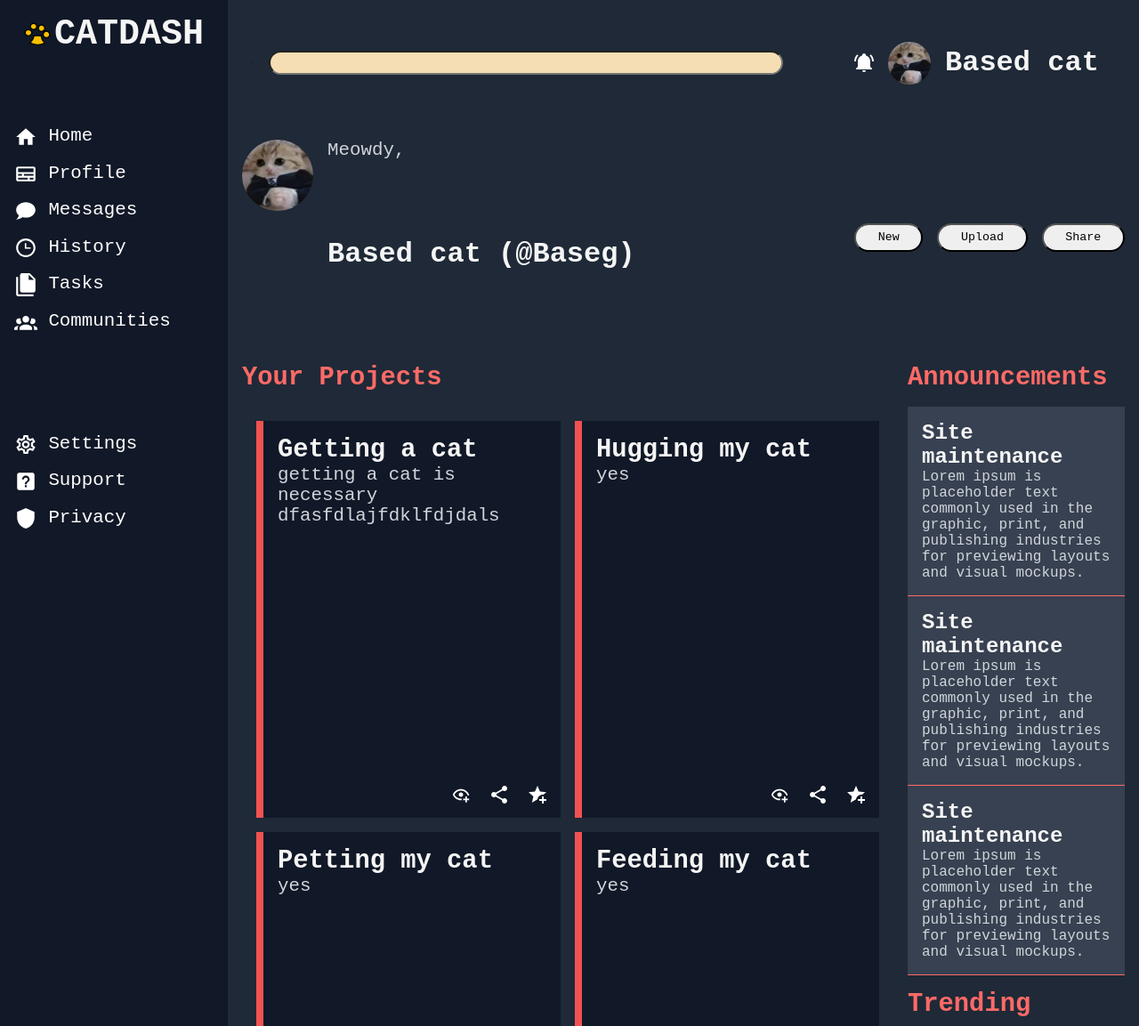
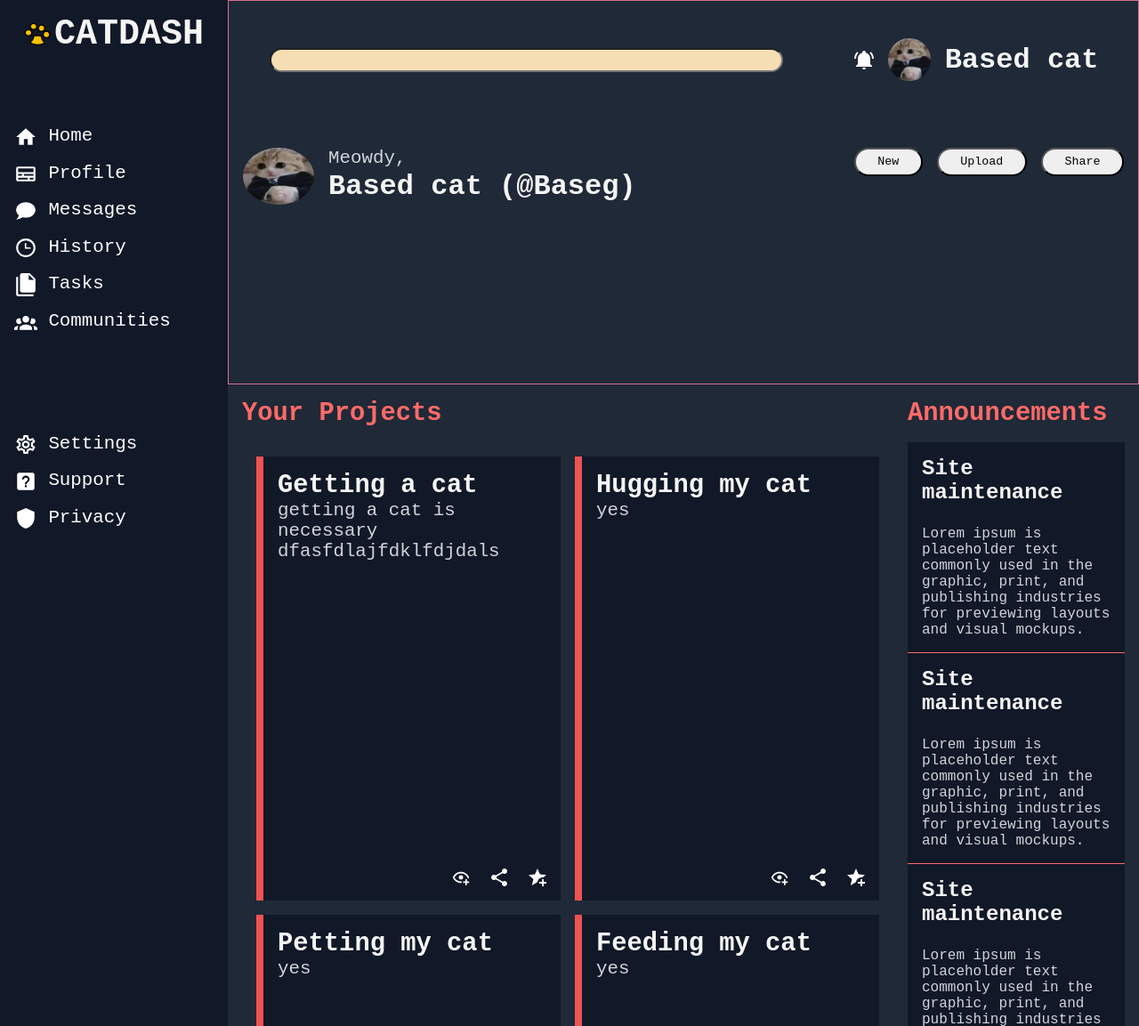
Before and after one commit to emShalaby/Dashboard, a plain HTML site: page index.html in a window 1280 px wide. Shown: the top 1153 px of the page at 89% size. Drawn offline with Linux system fonts and the light colour scheme.

Commit message:
reduce header size and add calender spot

```diff
--- a/index.html
+++ b/index.html
@@ -80,8 +80,8 @@
             <div class="greeting">
                 <img src="./baseg.png" alt="based-cat" class="profile-picture">
 
-                    <p>Meowdy,</p>
-                    <h2>Based cat (@Baseg)</h2>
+                 <p>Meowdy,</p>
+                <h2>Based cat (@Baseg)</h2>
 
             </div>
             <div class="functions-bar">
@@ -89,6 +89,8 @@
                 <button>Upload</button>
                 <button>Share</button>
             </div>
+            <div class="calender"></div>
+
             </div>
 
         <div class="main">
--- a/stylesheet.css
+++ b/stylesheet.css
@@ -71,12 +71,14 @@ p{
 
 .header{
     background-color: #1F2937;
-    padding: 1em;
+    padding-left: 1em;
+    padding-right: 1em;
     display: grid;
     grid-template-columns: 2fr 1fr;
-    grid-template-rows: 1fr 2fr;
+    grid-template-rows: auto auto auto;
     column-gap: 5em;
     row-gap: 2em;
+    border: solid 1px palevioletred;
 }
 .search{
     display: flex;
@@ -107,8 +109,10 @@ p{
     flex-direction: column;
     justify-content: space-between;
     background-color: #111827;
-    border-left: .5em solid #F05252
-    ;
+    border-left: .5em solid #F05252;
+    flex-wrap: wrap;
+
+
 
 }
 .cards-icons{
@@ -122,7 +126,7 @@ p{
     display: flex;
     flex-direction: column;
     justify-content: space-between;
-    gap: 1em;
+    gap: 2em;
 }
 
 .first-group{
@@ -161,18 +165,22 @@ padding: 1rem;
 }
 .greeting{
     display: grid;
-    grid-template-columns: auto 1fr;
-    grid-template-rows: 1fr 1fr;
-    column-gap: 1rem;
+    grid-template-columns: auto auto;
+    grid-template-rows: auto auto;
+    height: fit-content;
+    width: fit-content;
+    column-gap: 1em;
+
 }
 .greeting>img{
+    height: 4rem;
+    width: 5rem;
     grid-row: 1/3;
-    height: 5rem;
-    width: 5rem;
+    align-self: center;
+
 }
 .functions-bar{
     display: flex;
-    align-items: center;
     gap: 1em;
 }
 .functions-bar>button{
@@ -185,21 +193,21 @@ padding: 1rem;
 .trending{
     display: grid;
     grid-template-rows: auto 1fr;
+
 }
 
 .sidebar-cards{
     display: grid;
     grid-template-rows: repeat(3,1fr);
     margin-top: 1em;
-    background-color: #374151
-
-
-
-    ;
+    background-color: #111827;
 }
 .sidebar-card{
     padding: 1em;
     border-bottom: 1px solid #ff6a67;
+    display: flex;
+    flex-direction: column;
+    gap: 1.5em;
 }
 .sidebar-card>p{
     font-size: 1em;
@@ -209,3 +217,6 @@ padding: 1rem;
 .headers{
     color: #ff6a67;
 }
+.calender{
+    grid-column: 1/3;
+}
```
